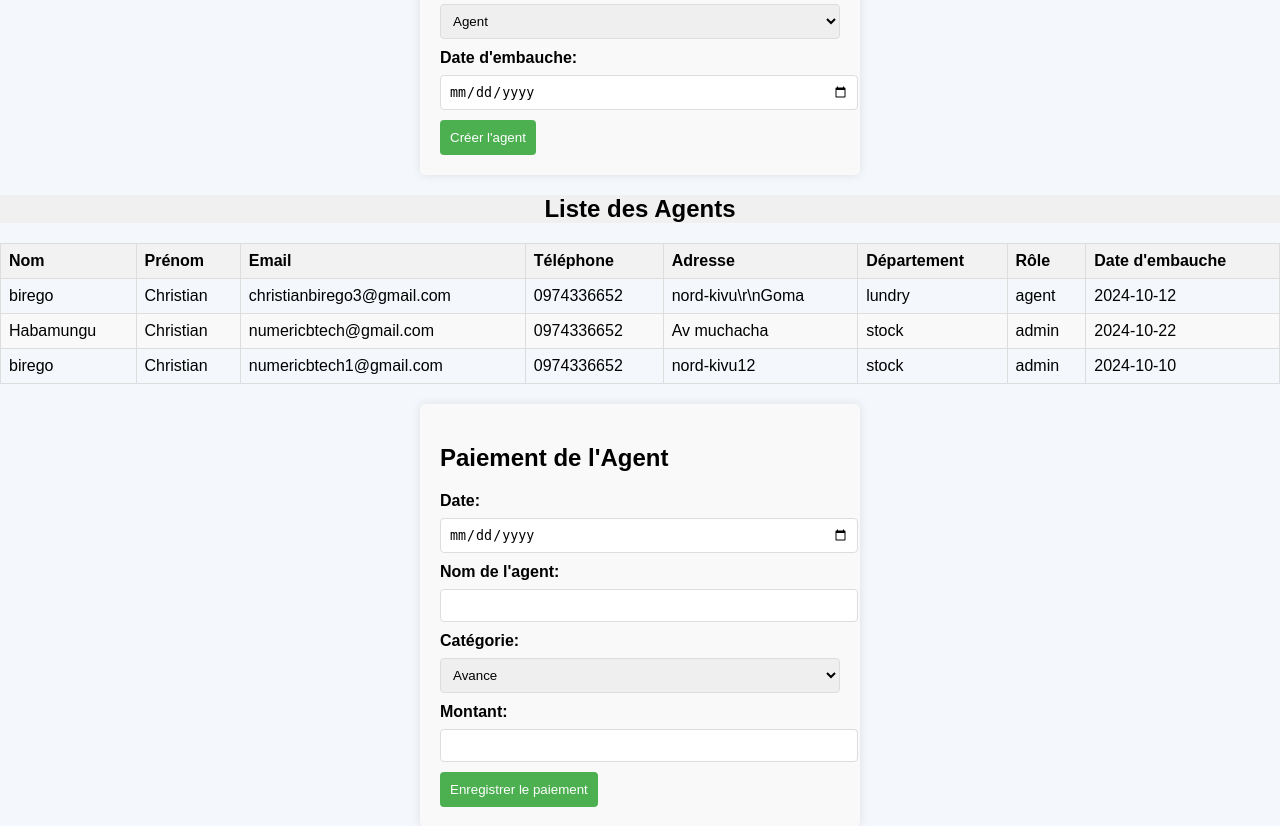
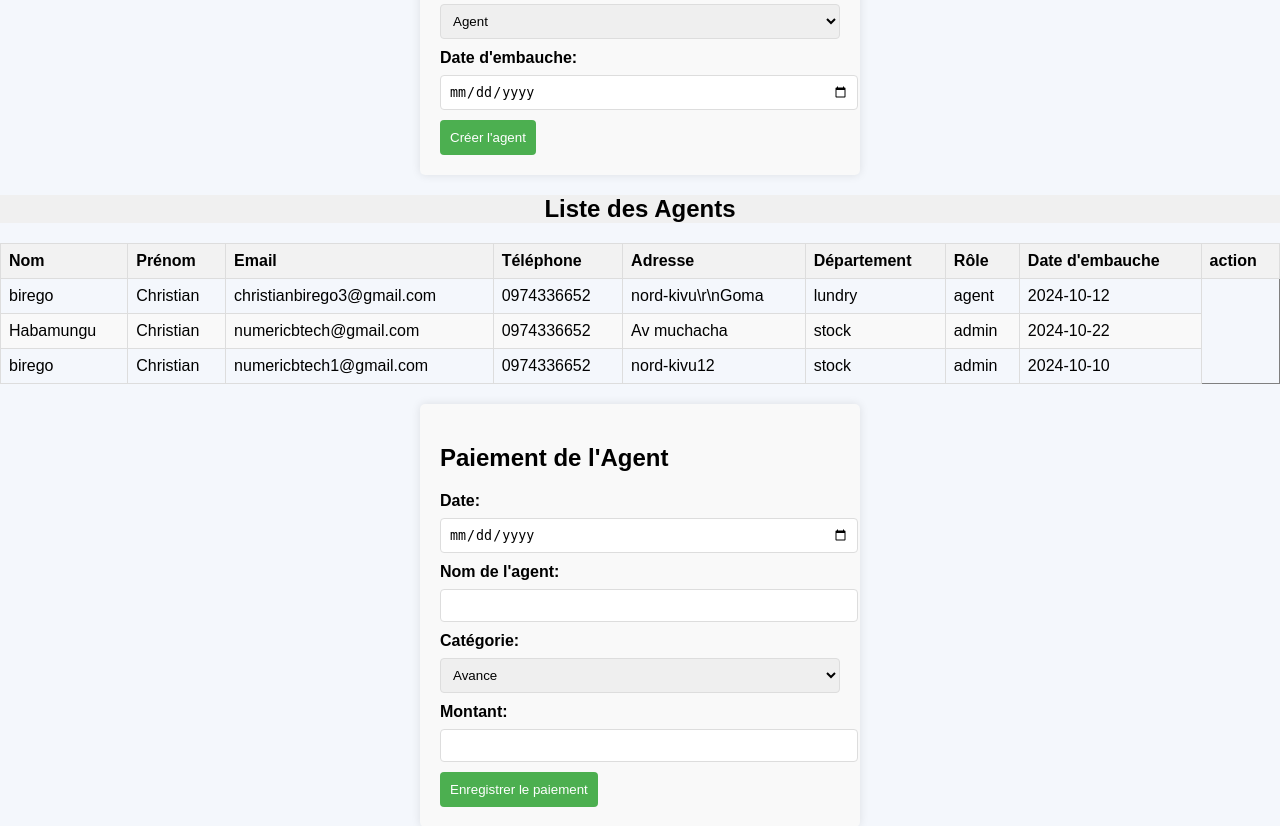
Before and after one commit to eOneJlk/comptabiliterCHife, a PHP site: page /utilisateur/gerant/personnel.php in a window 1280 px wide. Shown: the part 813-1639 px from the top of the page. Run offline with PHP 8.4, Linux system fonts and the light colour scheme; the visitor is signed in with stand-in values (Sample User, id 1); data comes from the database, SQL or seed files in the repository.

Commit message:
Ajout Maudifer l'utilisateur

```diff
--- a/utilisateur/gerant/personnel.php
+++ b/utilisateur/gerant/personnel.php
@@ -148,6 +148,7 @@ if (!isset($_SESSION['agent_id'])) {
                 <th>Département</th>
                 <th>Rôle</th>
                 <th>Date d'embauche</th>
+                <th>action</th>
             </tr>
         </thead>
         <tbody>
```
